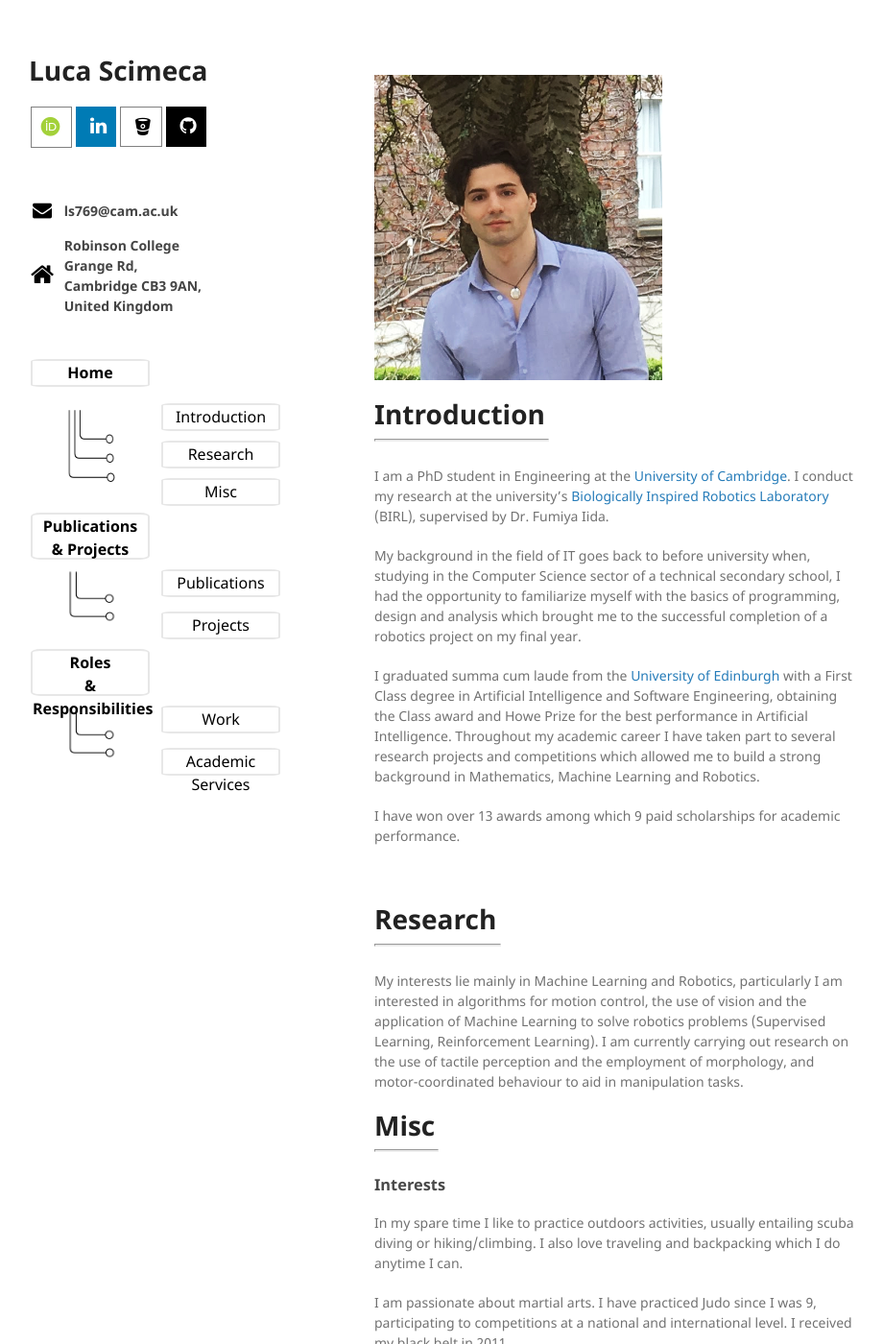
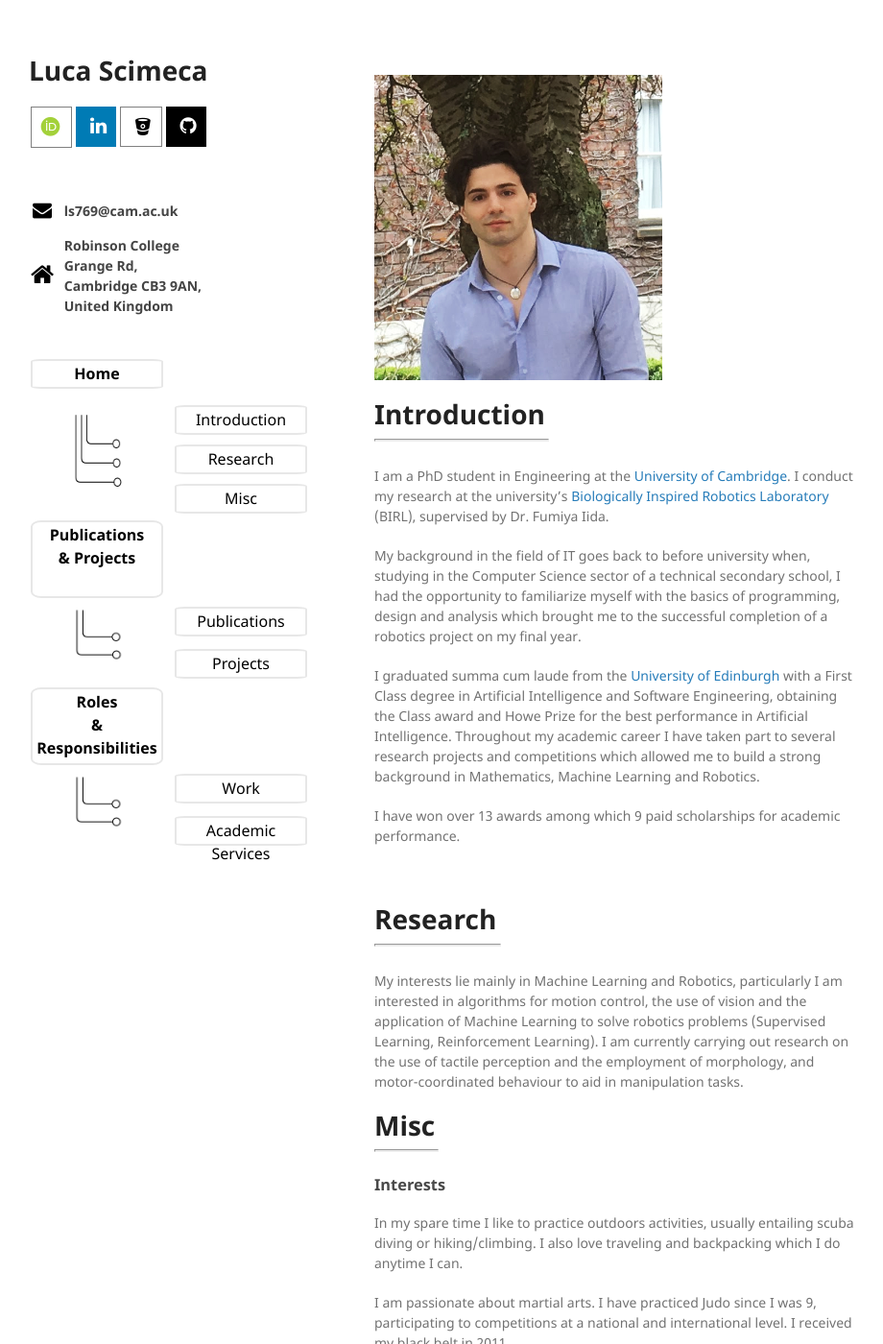
Before and after one commit to lucascimeca/lucascimeca.github.io, a Jekyll site: the page built from index.md, in a window 1280 px wide and 1400 px high. Shown: the whole window at 96% size, without its empty margins (180-1100 px from the left). Built offline with Jekyll 4.4.1, drawn with Linux system fonts in a browser that asks for light colours; nearby versions of some CDN libraries; some web fonts are replaced; the repository's description, which GitHub fills in, is left out.

Commit message:
Update default.html

```diff
--- a/assets/css/style.scss
+++ b/assets/css/style.scss
@@ -44,6 +44,7 @@
 .button-hover {
     background-color: #4CAF50; /* Green */
     border: none;
+    padding: 1px 2px;
     color: white;
     text-align: center;
     text-decoration: none;
@@ -52,7 +53,7 @@
     -webkit-transition-duration: 0.4s; /* Safari */
     transition-duration: 0.4s;
     cursor: pointer;
-    width: 120px;
+    width: 130px;
     height: 25px;
     border-radius: 8%;
 }
@@ -70,6 +71,7 @@
     background-color: #4CAF50; /* Green */
     border: none;
     color: white;
+    padding: 1px 2px;
     text-align: center;
     text-decoration: none;
     display: inline-block;
@@ -77,8 +79,8 @@
     -webkit-transition-duration: 0.4s; /* Safari */
     transition-duration: 0.4s;
     cursor: pointer;
-    width: 120px;
-    height: 45px;
+    width: 130px;
+    height: 75px;
     border-radius: 8%;
 }
 .button-hover-large {
```
